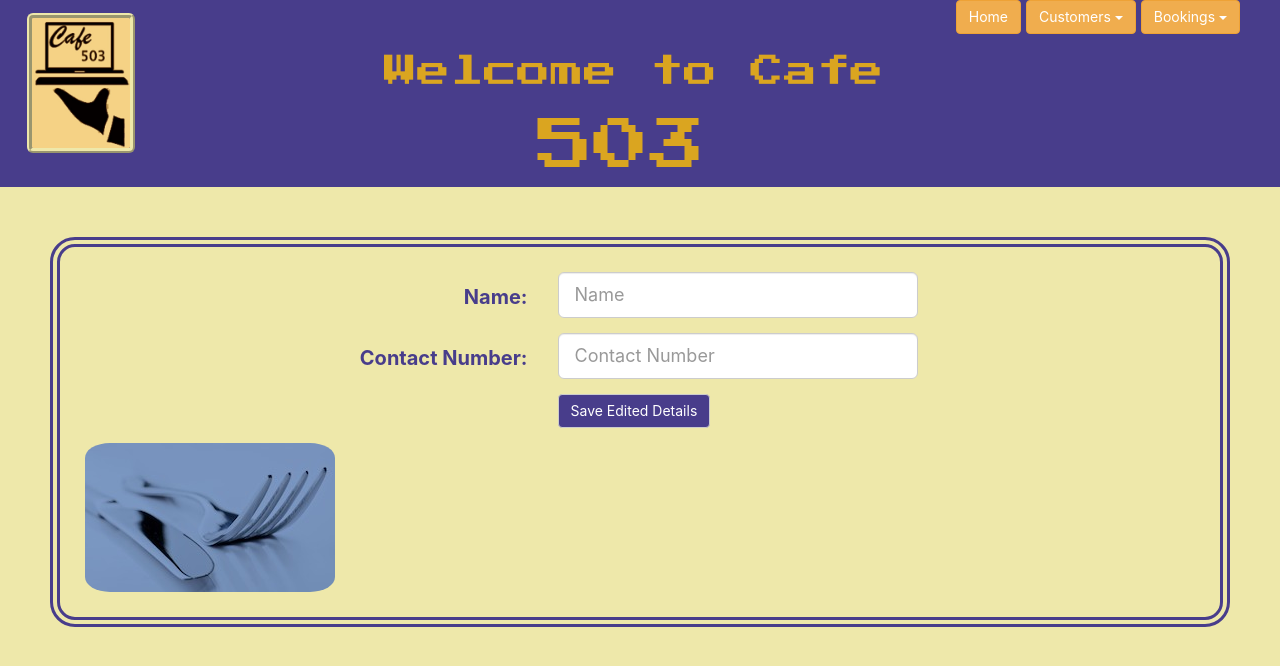
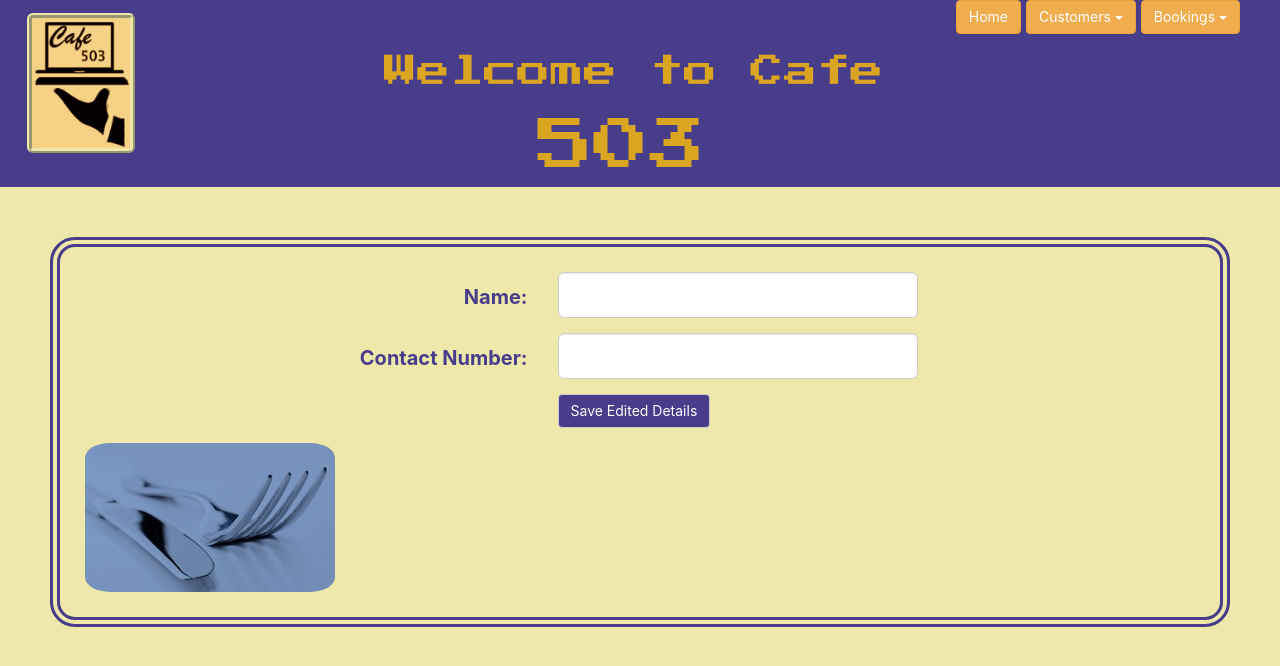
Before and after one commit to ShanzyHolm/Restaurant_Java_Project_FrontEnd, a React (Create React App) app in the folder restaurant_front/: page /customers/1/edit in a window 1280 px wide. Shown: the top 666 px of the page. Built offline with nearby package versions, Linux system fonts and the light colour scheme; no server answers.

Commit message:
edit customer works

```diff
--- a/restaurant_front/src/App.js
+++ b/restaurant_front/src/App.js
@@ -23,7 +23,7 @@ class App extends Component {
               return <CustomerContainer url={url}/>
             }}/>
             <Route exact path="/customers/:id/edit" render={(props) => {
-                const url = "customers/" + props.match.params.id + "?projection=embedBookings/edit"
+                const url = "/customers/" + props.match.params.id + "?projection=embedBookings"
                 return <EditCustomerFormContainer url={url}/>
             }}/>
             <Route exact path="/customers/:id" render={(props) => {
--- a/restaurant_front/src/containers/customers/EditCustomerFormContainer.js
+++ b/restaurant_front/src/containers/customers/EditCustomerFormContainer.js
@@ -5,18 +5,51 @@ class EditCustomerFormContainer extends Component {
   constructor(props){
     super(props);
     this.state = {customers: []}
+
+    this.handleChange = this.handleChange.bind(this);
+    this.handleSubmit = this.handleSubmit.bind(this);
   }
 
+
+
+  handleChange(event){
+    let value = event.target.value
+    let name = event.target.name
+
+    let customersCopy = Object.assign({}, this.state.customers);
+    customersCopy[name] = value;
+    this.setState({ customers: customersCopy })
+  }
+
+
+  handleSubmit(event){
+    event.preventDefault();
+    fetch(this.props.url, {
+      method: 'PATCH',
+      headers: {'Content-Type': 'application/json'},
+      body: JSON.stringify({
+        "name": event.target.name.value,
+        "number": event.target.number.value
+      })
+    })
+    .then(() => {
+      window.location="/customers";
+    })
+  }
+
+
+
   componentDidMount(){
-    fetch('/customers')
+    fetch(this.props.url)
     .then((res) => res.json())
     .then((data) => {
-      this.setState({customers: data._embedded.customers})
+      this.setState({customers: data})
       console.log(data);
     })
   }
 
     render(){
+      console.log(this.props.url);
       return(
         <div className="customerFormContainer">
           <div className="row">
@@ -27,7 +60,7 @@ class EditCustomerFormContainer extends Component {
                   <strong className="font">Name: </strong>
                 </Col>
                 <Col sm={4}>
-                  <FormControl type="text"placeholder="Name" name="name"/>
+                  <FormControl type="text" value={this.state.customers.name} onChange={this.handleChange} name="name"/>
                 </Col>
               </FormGroup>{' '}
 
@@ -36,7 +69,7 @@ class EditCustomerFormContainer extends Component {
                   <strong className="font">Contact Number: </strong>
                 </Col>
                 <Col sm={4}>
-                  <FormControl type="text"placeholder="Contact Number" name="number"/>
+                  <FormControl type="text" value={this.state.customers.number} onChange={this.handleChange} name="number"/>
                 </Col>
               </FormGroup>{' '}
 
```
